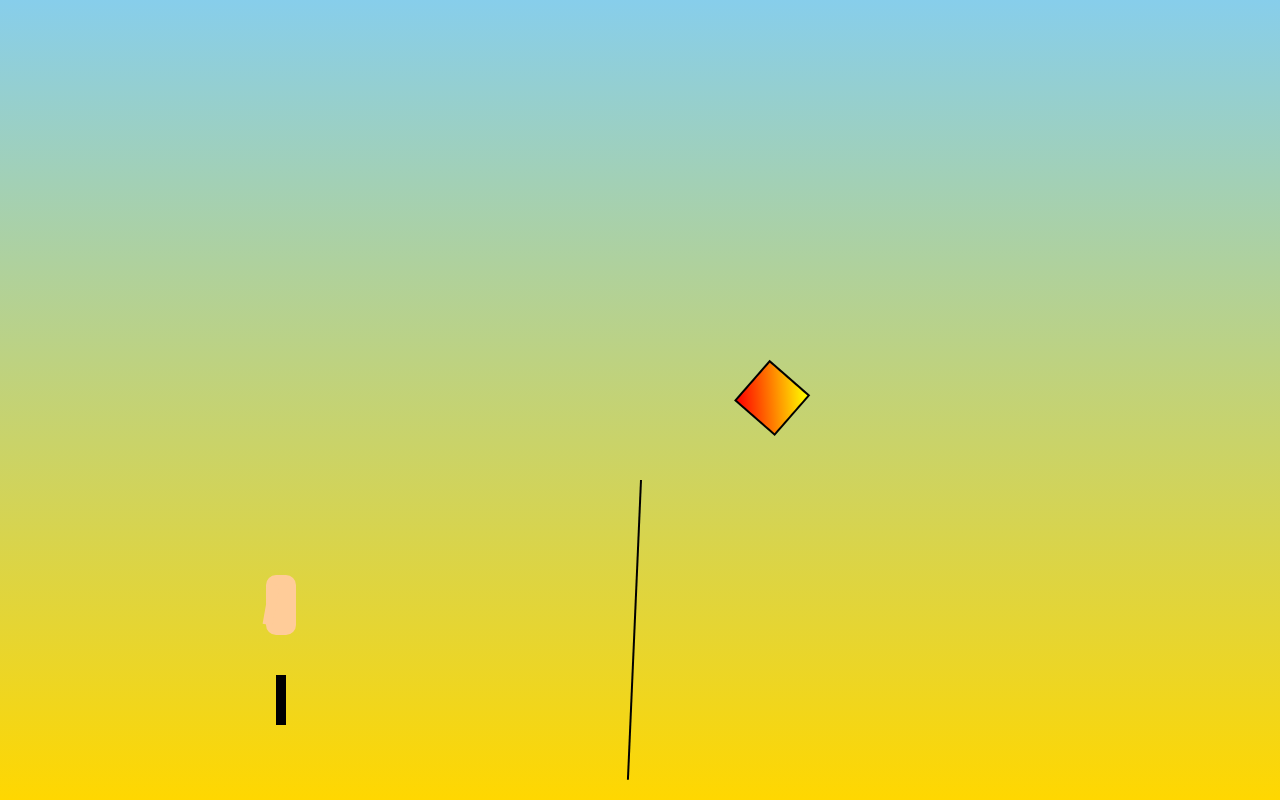
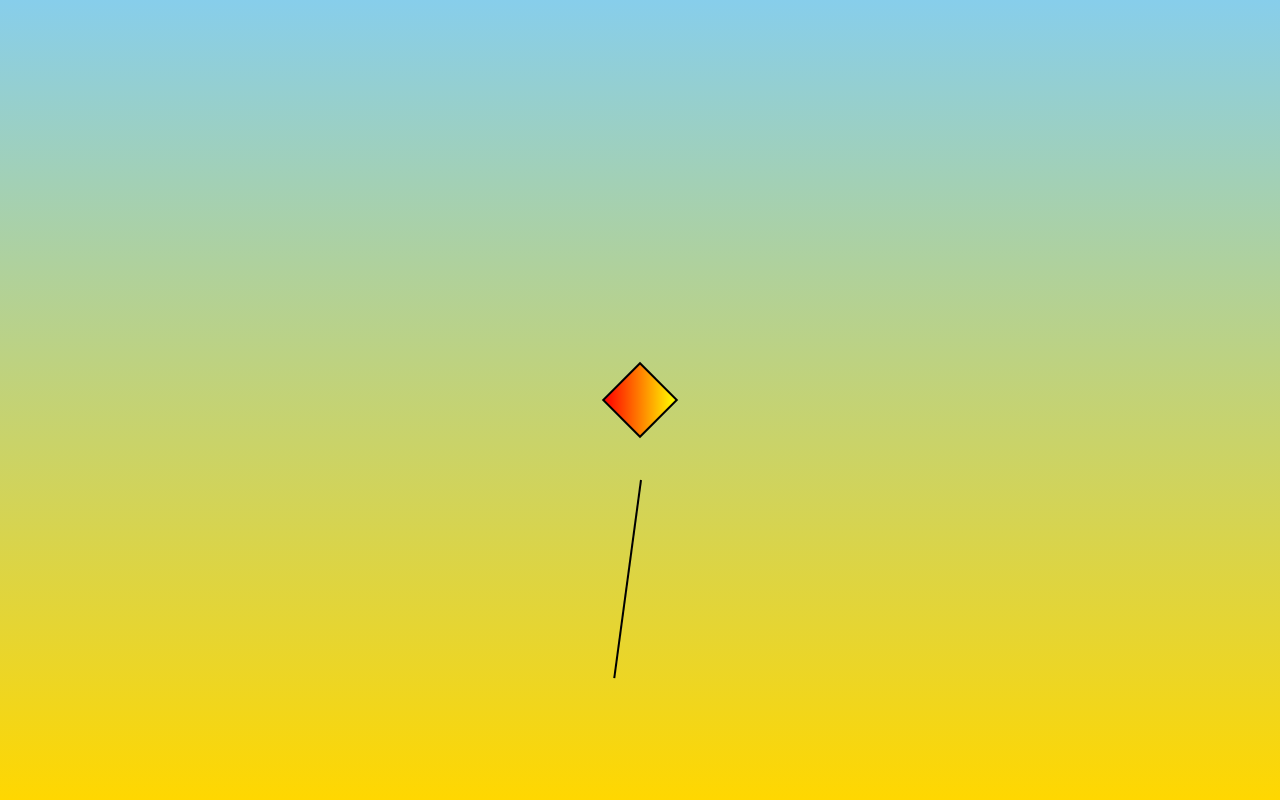
Before and after one commit to Rahulkrsharma2004/JavaScript-Revision, a plain HTML site: page 14-01-2025/makarSankranti.html in a window 1280 px wide. Drawn offline with Linux system fonts and the light colour scheme.

Commit message:
makarSankranti kite flying

```diff
--- a/14-01-2025/makarSankranti.css
+++ b/14-01-2025/makarSankranti.css
@@ -13,17 +13,16 @@ body {
     background: linear-gradient(to bottom, #87CEEB, #FFD700); /* Gradient sky */
   }
 
-  /* Kite */
   .kite {
     position: absolute;
     top: 50%;
-    left: 60%;
+    left: 50%;
     width: 50px;
     height: 50px;
     background: linear-gradient(45deg, #FF0000, #FFFF00);
     transform: translate(-50%, -50%) rotate(45deg);
     border: 2px solid #000;
-    animation: flyKite 6s ease-in-out infinite;
+    animation: flyKite 5s ease-in-out infinite;
   }
 
   .string {
@@ -31,93 +30,38 @@ body {
     top: 60%;
     left: 50%;
     width: 2px;
-    height: 300px;
+    height: 200px;
     background: #000;
     transform-origin: top;
     transform: rotate(0deg);
-    animation: swayString 2s infinite alternate ease-in-out;
+    animation: swayString 1.5s infinite alternate ease-in-out;
   }
 
-  /* Boy */
-  .boy {
-    position: absolute;
-    bottom: 10%;
-    left: 20%;
-    width: 50px;
-    height: 150px;
-    animation: boyMove 2s infinite;
-  }
-
-  .body {
-    position: relative;
-    width: 30px;
-    height: 60px;
-    background: #ffcc99; /* Skin tone */
-    margin: auto;
-    border-radius: 10px;
-  }
-
-  .arm {
-    position: absolute;
-    width: 10px;
-    height: 40px;
-    background: #ffcc99;
-    top: 10px;
-    left: 10px;
-    animation: armMove 2s infinite;
-  }
-
-  .leg {
-    position: absolute;
-    width: 10px;
-    height: 50px;
-    background: #000;
-    bottom: 0;
-    left: 20px;
-  }
-
-  /* Animations */
+  /* Kite flying animation */
   @keyframes flyKite {
     0% {
       transform: translate(-50%, -50%) rotate(45deg);
     }
     25% {
-      transform: translate(-60%, -55%) rotate(50deg);
+      transform: translate(-40%, -60%) rotate(50deg);
     }
     50% {
-      transform: translate(-50%, -60%) rotate(45deg);
+      transform: translate(-50%, -70%) rotate(45deg);
     }
     75% {
-      transform: translate(-40%, -55%) rotate(40deg);
+      transform: translate(-60%, -60%) rotate(40deg);
     }
     100% {
       transform: translate(-50%, -50%) rotate(45deg);
     }
   }
 
+  /* String swaying animation */
   @keyframes swayString {
     0% {
       transform: rotate(0deg);
     }
     100% {
-      transform: rotate(5deg);
-    }
-  }
-
-  @keyframes boyMove {
-    0%, 100% {
-      transform: translateY(0);
-    }
-    50% {
-      transform: translateY(5px);
-    }
-  }
-
-  @keyframes armMove {
-    0%, 100% {
-      transform: rotate(0deg);
-    }
-    50% {
       transform: rotate(10deg);
     }
   }
--- a/14-01-2025/makarSankranti.html
+++ b/14-01-2025/makarSankranti.html
@@ -3,18 +3,13 @@
 <head>
   <meta charset="UTF-8">
   <meta name="viewport" content="width=device-width, initial-scale=1.0">
-  <title>Realistic Kite Flying</title>
+  <title>Makar Sankranti - Kite Flying</title>
   <link rel="stylesheet" href="makarSankranti.css">
 </head>
 <body>
   <div class="sky">
     <div class="kite" id="kite"></div>
     <div class="string" id="string"></div>
-    <div class="boy">
-      <div class="body"></div>
-      <div class="arm"></div>
-      <div class="leg"></div>
-    </div>
   </div>
 
   <script src="makarSankranti.js"></script>
--- a/14-01-2025/makarSankranti.js
+++ b/14-01-2025/makarSankranti.js
@@ -1,15 +1,15 @@
 // script.js
 const kite = document.getElementById("kite");
-const string = document.getElementById("string");
 
-let kiteHeight = 50; // Initial height
+let colors = [
+  "linear-gradient(45deg, #FF0000, #FFFF00)",
+  "linear-gradient(45deg, #00FF00, #0000FF)",
+  "linear-gradient(45deg, #FF00FF, #00FFFF)",
+];
+let currentColorIndex = 0;
 
-// Function to pull kite higher
-function pullKiteHigher() {
-  kiteHeight -= 10; // Reduce height
-  kite.style.top = `${kiteHeight}%`;
-  string.style.height = `${300 + kiteHeight}px`;
-}
-
-// Event Listener for clicking on the boy
-document.querySelector(".boy").addEventListener("click", pullKiteHigher);
+// Change kite color on click
+kite.addEventListener("click", () => {
+  currentColorIndex = (currentColorIndex + 1) % colors.length;
+  kite.style.background = colors[currentColorIndex];
+});
```
